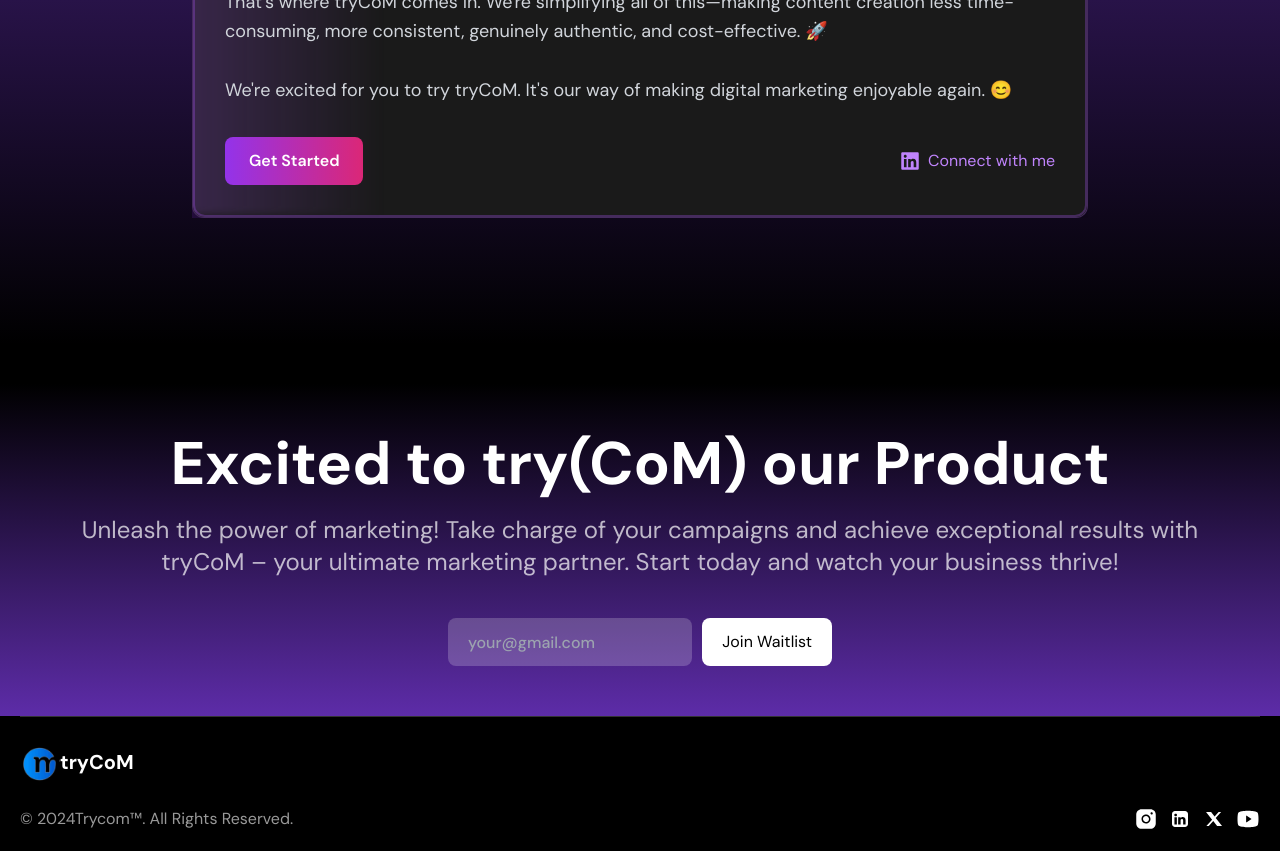
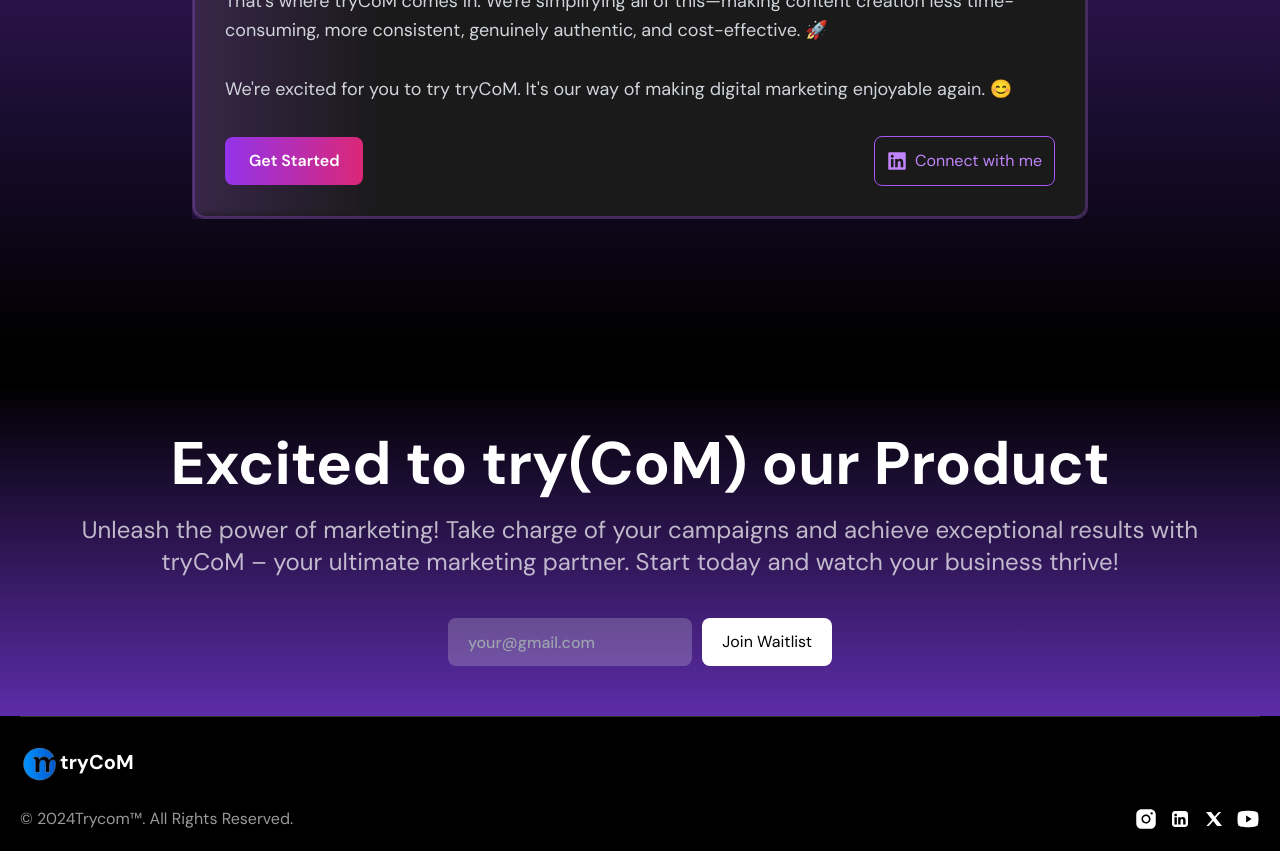
Before and after one commit to Dharsan15/trycom-landingPage, a React (Vite) app: page / in a window 1280 px wide. Shown: the part 3260-4111 px from the top of the page. Built offline with nearby package versions, Linux system fonts and the light colour scheme; a web font is replaced by a local one.

Commit message:
modified ceocard

```diff
--- a/src/components/CeoCard.tsx
+++ b/src/components/CeoCard.tsx
@@ -1,3 +1,4 @@
+import React from "react";
 import { FaLinkedin } from "react-icons/fa";
 
 const CeoCard = () => {
@@ -41,9 +42,9 @@
               </a>
               <a
                 href="#"
-                className="text-purple-400 hover:text-purple-300 transition-colors duration-300 flex items-center gap-2"
+                className="text-purple-400  border rounded-lg p-3 border-purple-500 hover:text-purple-300 transition-colors duration-300 flex items-center gap-2"
               >
-                <FaLinkedin className="text-xl" />
+                <FaLinkedin className="text-xl " />
                 <span>Connect with me</span>
               </a>
             </div>
```
